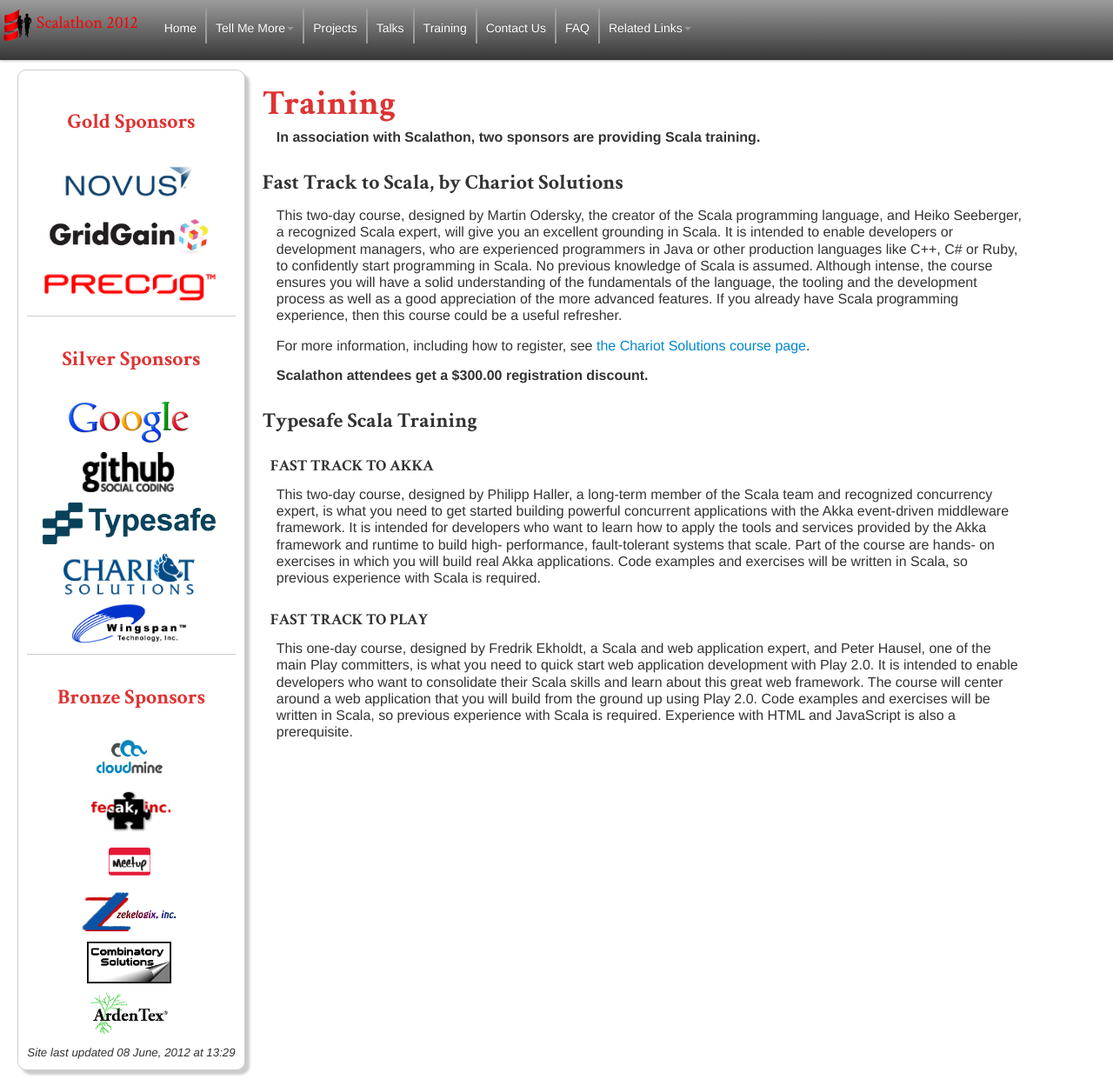
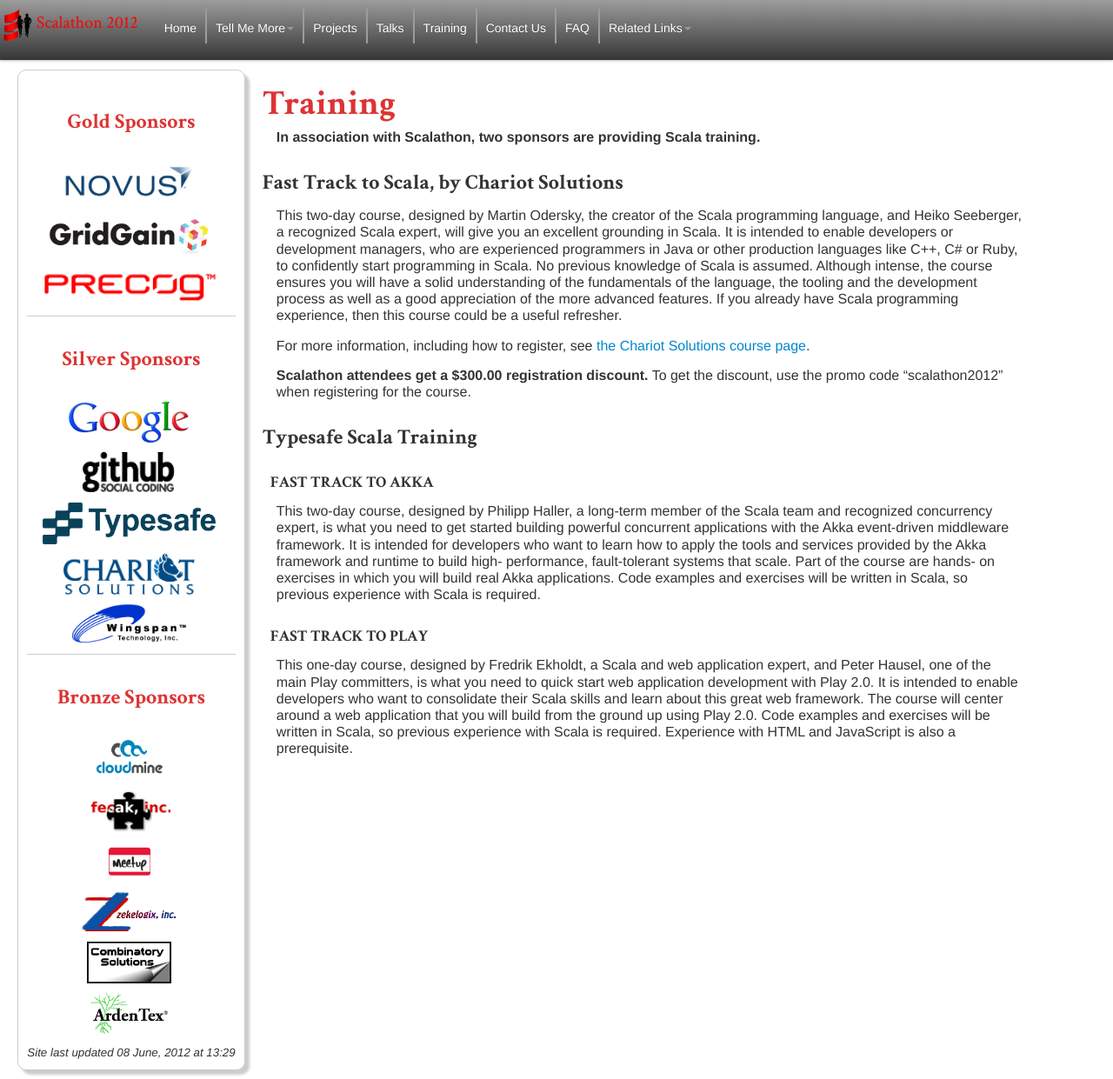
Before and after one commit to scala-phase/scalathon, a Jekyll site: the page built from 2012/training.md, in a window 1280 px wide and 1241 px high. Shown: the whole window at 87% size. Built offline with Jekyll 4.4.1, drawn with Linux system fonts in a browser that asks for light colours; nearby versions of some CDN libraries.

Commit message:
Promo code for Chariot

```diff
--- a/2012/training.md
+++ b/2012/training.md
@@ -24,6 +24,7 @@
 [the Chariot Solutions course page](http://chariotsolutions.com/training_events/fast-track-to-scala-2012-07-19).
 
 **Scalathon attendees get a $300.00 registration discount.**
+To get the discount, use the promo code "scalathon2012" when registering for the course.
 
 ## Typesafe Scala Training
 
```
